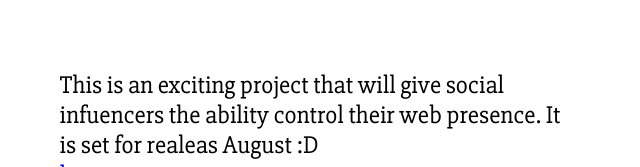
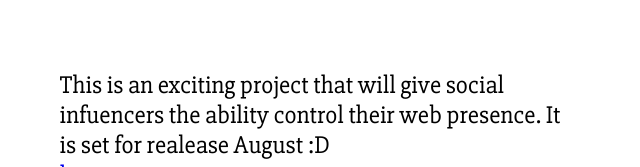
Before and after one commit to letorruella/portfolio, a Gatsby site: page / in a window 1280 px wide. Shown: the part 785-952 px from the top of the page, 99-739 px from the left. Built offline with nearby package versions, Linux system fonts and the light colour scheme; Gatsby itself is replaced by a stand-in of ours.

Commit message:
Update Portfolio Copy

```diff
--- a/src/components/portfolio.js
+++ b/src/components/portfolio.js
@@ -44,7 +44,7 @@ Portfolio.defaultProps = {
       title: "Project 11",
       desc: `
       This is an exciting project that will give social infuencers the ability control their web presence.
-      It is set for realeas August :D
+      It is set for realease August :D
       `,
       tags: ["vue cli", "graphql", "heroku", "django-restframework"],
       source: {
```
